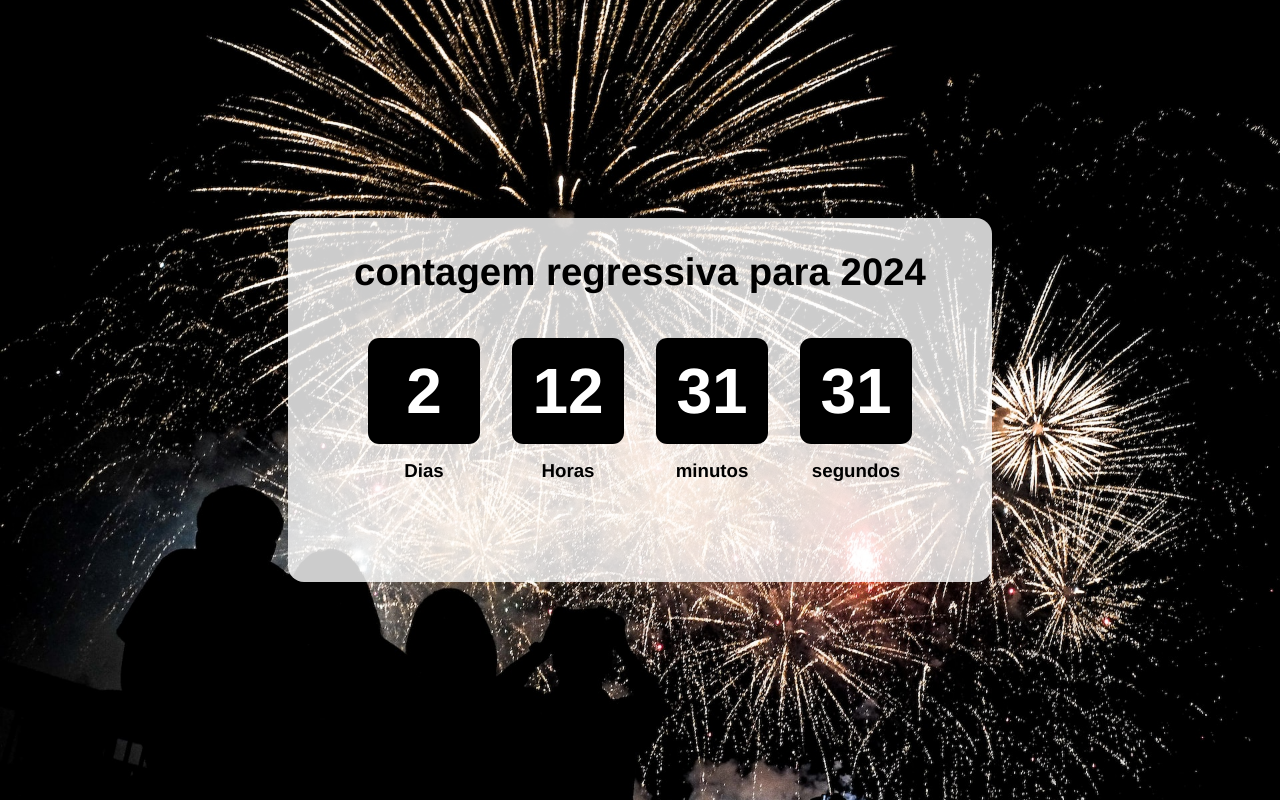
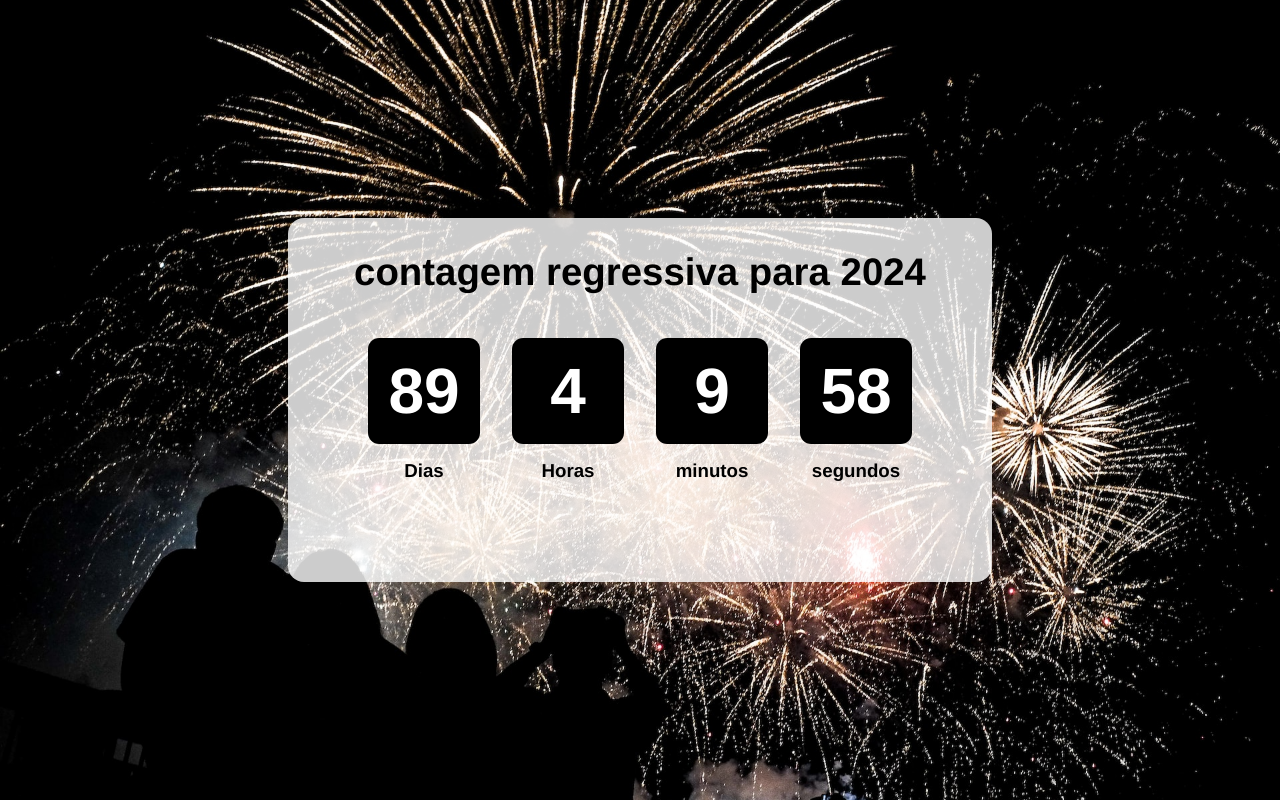
Before and after one commit to IsabelleHeloisa/countdown, a React (Vite) app: page / in a window 1280 px wide. Built offline with nearby package versions, Linux system fonts and the light colour scheme.

Commit message:
feat: create countdown logic

```diff
--- a/src/App.jsx
+++ b/src/App.jsx
@@ -2,16 +2,19 @@
 import Title from './components/Title'
 import Counter from './components/Counter'
 import NewYear from './assets/newyear.jpg'
+import useCountdown from './hooks/useCountdown'
 function App() {
+  const [day, hour, minute, second] = useCountdown('Jan 1, 2024 00:00:00')
+
   return (
     <div className="App" style={{ backgroundImage: `url(${NewYear})` }}>
       <div className="container">
         <Title title="contagem regressiva para 2024" />
         <div className="countdown-container">
-          <Counter title="Dias" number={2} />
-          <Counter title="Horas" number={12} />
-          <Counter title="minutos" number={31} />
-          <Counter title="segundos" number={31} />
+          <Counter title="Dias" number={day} />
+          <Counter title="Horas" number={hour} />
+          <Counter title="minutos" number={minute} />
+          <Counter title="segundos" number={second} />
         </div>
       </div>
     </div>
--- /dev/null
+++ b/src/hooks/useCountdown.jsx
@@ -0,0 +1,35 @@
+import { useState } from 'react'
+
+const useCountdown = date => {
+  const [day, setDay] = useState()
+  const [hour, setHour] = useState()
+  const [minute, setMinute] = useState()
+  const [second, setSecond] = useState()
+  const countdown = () => {
+    const countDate = new Date(date).getTime()
+    const now = new Date().getTime()
+
+    const interval = countDate - now
+
+    const second = 1000
+    const minute = second * 60
+    const hour = minute * 60
+    const day = hour * 24
+
+    const dayNumber = Math.floor(interval / day)
+    const hourNumber = Math.floor((interval % day) / hour)
+    const minuteNumber = Math.floor((interval % hour) / minute)
+    const secondNumber = Math.floor((interval % minute) / second)
+
+    setDay(dayNumber)
+    setHour(hourNumber)
+    setMinute(minuteNumber)
+    setSecond(secondNumber)
+  }
+
+  setInterval(countdown, 1000)
+
+  return [day, hour, minute, second]
+}
+
+export default useCountdown
```
